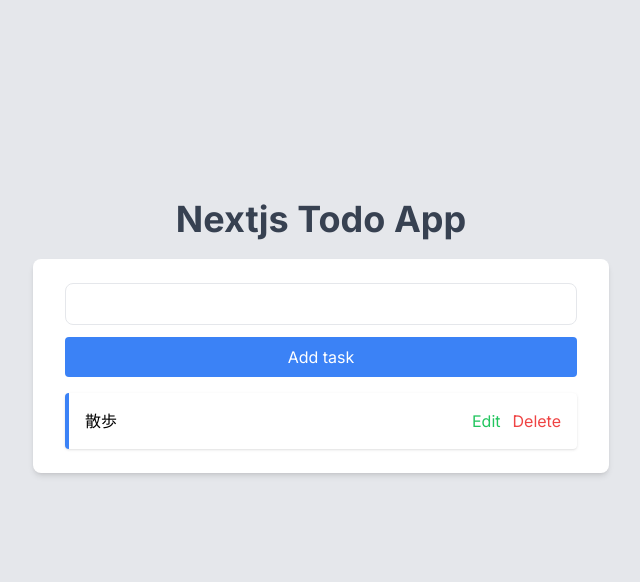
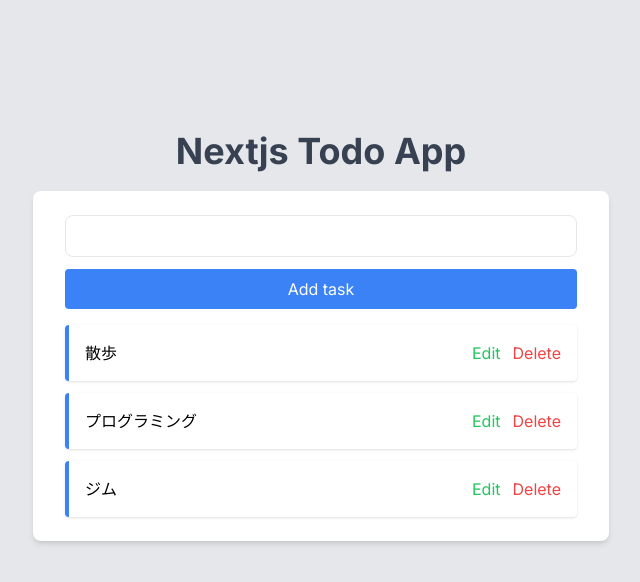
Before and after one commit to uraaaa24/todoapp-nextjs, a Next.js app: page / in a window 1280 px wide. Shown: the top 582 px of the page, without its empty margins (319-959 px from the left). Built offline with nearby package versions, Linux system fonts and the light colour scheme; data requests are answered from the project's data file.

Commit message:
モックデータを取得して画面に表示できるようにした

```diff
--- /dev/null
+++ b/app/components/TodoItem.tsx
@@ -0,0 +1,19 @@
+import { Todo } from "@/types/todo"
+
+interface TodoItemProps {
+  todo: Todo
+}
+
+const TodoItem = ({todo}: TodoItemProps) => {
+  return (
+    <li  className="flex justify-between p-4 bg-white border-l-4 border-blue-500 rounded shadow">
+    <span>{todo.title}</span>
+    <div className="flex gap-3">
+      <button className="text-green-500">Edit</button>
+      <button className="text-red-500">Delete</button>
+    </div>
+  </li>
+  )
+}
+
+export default TodoItem
--- a/app/components/TodoList.tsx
+++ b/app/components/TodoList.tsx
@@ -1,15 +1,16 @@
+import { Todo } from "@/types/todo";
+import TodoItem from "./TodoItem";
 
-const TodoList = () => {
+interface TodoListProps {
+  todos: Todo[];
+}
+
+const TodoList = ({todos}: TodoListProps ) => {
   return (
     <ul className="space-y-3">
-      {/* TODO: サンプルデータを実際のデータに置き換える */}
-      <li className="flex justify-between p-4 bg-white border-l-4 border-blue-500 rounded shadow">
-        <span>散歩</span>
-        <div className="flex gap-3">
-          <button className="text-green-500">Edit</button>
-          <button className="text-red-500">Delete</button>
-        </div>
-      </li>
+      {todos.map((todo) => (
+        <TodoItem key={todo.id} todo={todo}/>
+      ))}
     </ul>
   )
 }
--- a/app/page.tsx
+++ b/app/page.tsx
@@ -1,14 +1,23 @@
 import AddTask from "./components/AddTask";
 import TodoList from "./components/TodoList";
 
-export default function Home() {
+const getAllTodos = async () => {
+  const response = await fetch("http://localhost:8000/todos");
+  const todos = await response.json();
+
+  return todos;
+}
+
+export default async function Home() {
+  const todos = await getAllTodos();
+
   return (
     <main className="flex flex-col items-center justify-center min-h-screen py-2 bg-gray-200">
       <h1 className="text-4xl font-bold text-gray-700 -mt-32">Nextjs Todo App</h1>
       <div className="w-full max-w-xl mt-5">
         <div className="w-full px-8 py-6 bg-white shadow-md rounded-lg">
           <AddTask />
-          <TodoList />
+          <TodoList todos={todos}/>
         </div>
       </div>
     </main>
--- /dev/null
+++ b/data/tasks.json
@@ -0,0 +1,16 @@
+{
+  "todos": [
+    {
+      "id": 1,
+      "title": "散歩"
+    },
+    {
+      "id": 2,
+      "title": "プログラミング"
+    },
+    {
+      "id": 3,
+      "title": "ジム"
+    }
+  ]
+}
--- /dev/null
+++ b/types/todo.ts
@@ -0,0 +1,4 @@
+export interface Todo {
+  id: string;
+  title: string;
+}
```
Also changed, not shown: package.json (+8 -6 lines), 1 other file (tests, documents, lock files or other folders).
